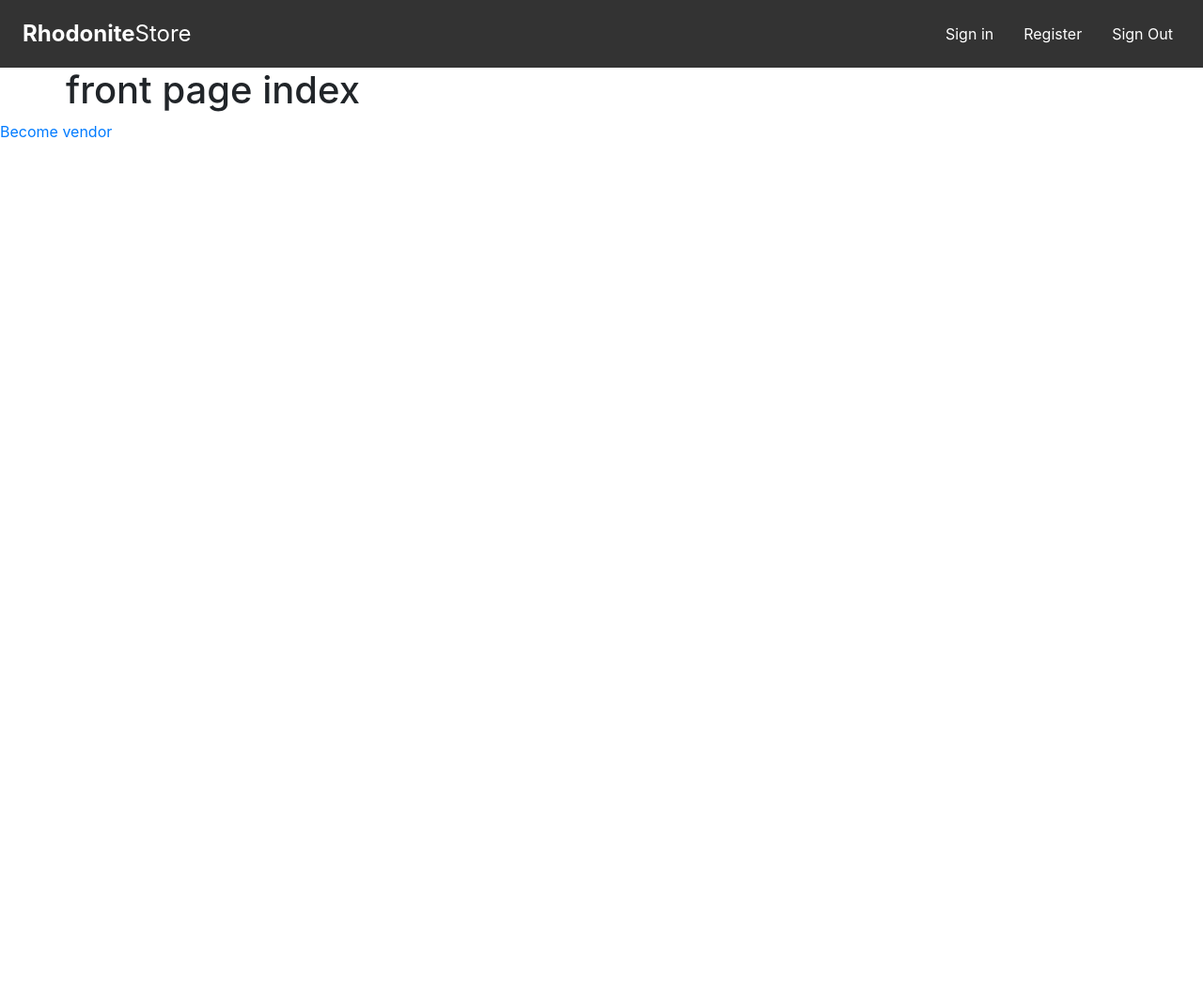
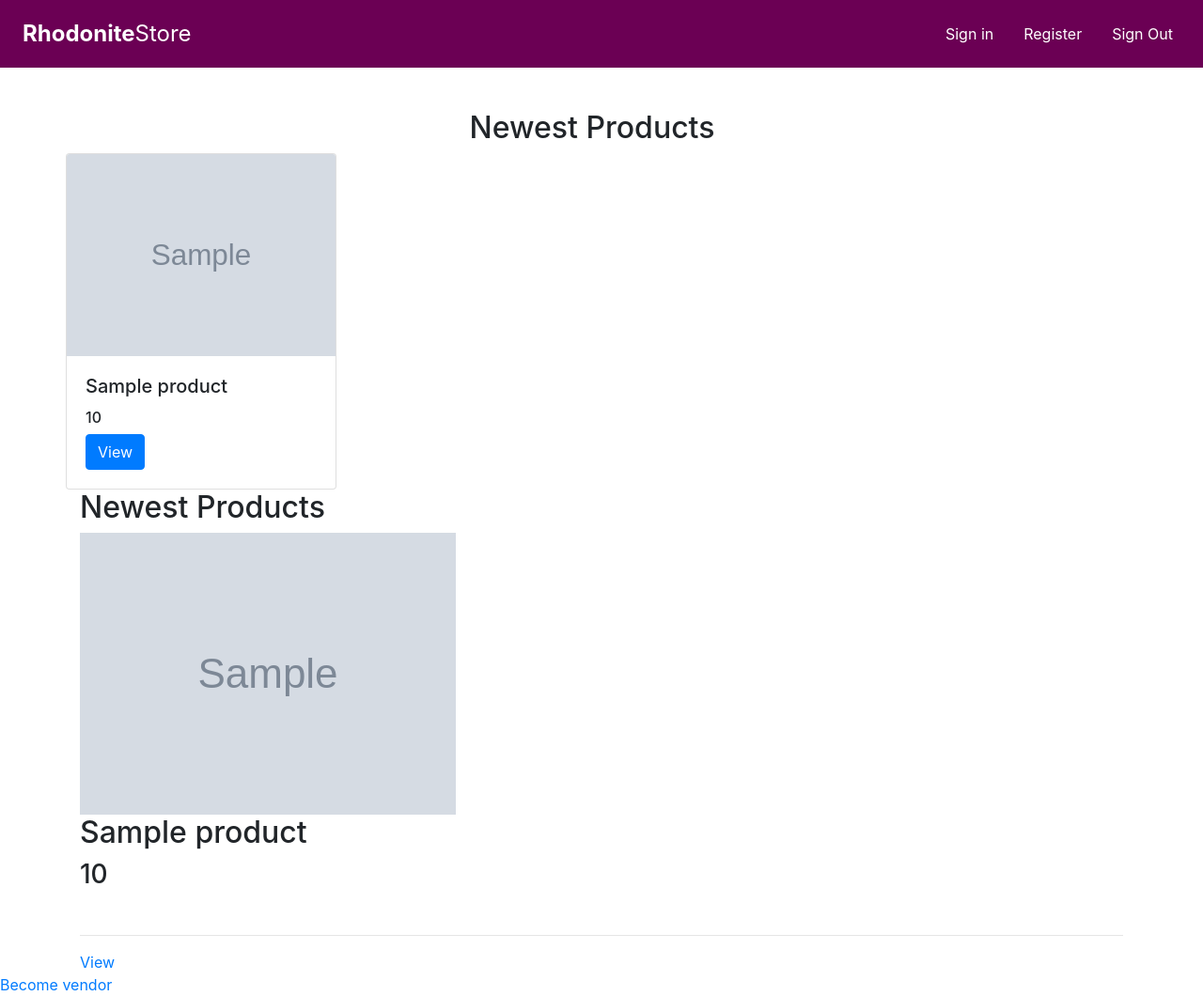
Before and after one commit to ochukoerewive/Stop_N_Shop, a Django app: template core/templates/index.html in a window 1280 px wide. Shown: the whole page at 94% size. Before the commit the page ends 146 px from the top, so only its background shows below. Run offline with Django 3.2, Linux system fonts and the light colour scheme; the template is opened without the code that fills it: most values are stand-ins (such as "Sample title", 1, 10 or a date in 2020); grey boxes marked "Sample" are stand-in pictures; some libraries are stand-ins or nearby versions.

Commit message:
started styling

```diff
--- a/core/templates/index.html
+++ b/core/templates/index.html
@@ -4,6 +4,42 @@
 {% block title %} Welcome | {% endblock  %}DjangoProject
 
 {% block content %}
-<h1>front page index</h1>
+<div>
+    <div class="container-card">
+        <h2 class="NewestProduct">Newest Products</h2>
+
+    </div>
+    {% for product in newest_products %}
+    <div class="card" style="width: 18rem;">
+        <img src="{{ product.get_thumbnail }}" class="card-img-top" alt="...">
+        <div class="card-body">
+            <h5 class="card-title">{{ product.title }}</h5>
+            <h6 class="price-tag">{{ product.price }}</h6>
+            <a href="#" class="btn btn-primary">View</a>
+        </div>
+    </div>
+</div>
+
+
+<div class="container columns is-multiline mb-6">
+    <div class="column is-12 has-text-centered mt-6 mb-6">
+        <h2 class="is-size-3">Newest Products</h2>
+
+    </div>
+
+    <div class="containerTop">
+        <div class="ro">
+            <fiqure class="image is-4by3 mb-4">
+                <img src="{{ product.get_thumbnail }}" alt="">
+            </fiqure>
+            <h2 class="subtitle">{{ product.title }}</h2>
+            <h3 class="price is-size-6 mb-5">{{ product.price }}</h3>
+            <hr>
+
+            <a href="" class="button is-dark is-uppercase">View</a>
+        </div>
+    </div>
+    {% endfor %}
+</div>
 
 {% endblock %}
--- a/core/views.py
+++ b/core/views.py
@@ -1,8 +1,12 @@
 from django.shortcuts import render
+
+from product.models import Product
 
 # Create your views here.
 def index(request):
-    return render(request, 'index.html')
+    newest_products = Product.objects.all()[0:8]
+
+    return render(request, 'index.html', {'newest_products': newest_products})
 
 def contact(request):
     return render(request, 'contact.html')
--- a/static/css/base.css
+++ b/static/css/base.css
@@ -1,17 +1,22 @@
-*{
-    box-sizing: border-box;
-}
 
+
+/*
 body {
     margin: 0;
     padding:0;
 }
 /* Navbar Styling */
+
+
+
+
+
+
 .navbar {
     display: flex;
     justify-content: space-between;
     align-items: center;
-    background-color: #333;
+    background-color: rgb(107, 0, 84);
     color: white;
 }
 .brand-title {
@@ -55,7 +60,20 @@
     width: 100%;
     background-color: white;
     border-radius: 10px;
+
 }
+
+.container-card{
+    width:1120px;
+    padding-top: 4%;
+    text-align: center;
+    align-items: center;
+}
+
+
+
+
+
 /* Navbar ends */
 
 @media (max-width: 650px){
--- a/templates/base.html
+++ b/templates/base.html
@@ -36,6 +36,11 @@
     <title>Rhodonite | Store {% block extra_title %}{% endblock %}</title>
   </head>
 <body>
+
+
+
+
+
 <nav class="navbar">
     <div class="brand-title"><strong>Rhodonite</strong>Store</div>
     <a href="" class="toggle-button" arial-label="menu" arial-expanded="false" data-target="main-navbar">
```
Also changed, not shown: media/city.jpg (added), media/images.jfif (added), media/uploads/dondra-teak-queen-bed.jpg (added), media/uploads/uploads/phone_fzj8Ond.jfif (added), media/uploads/uploads/phone_seUcokU.jfif (added).
